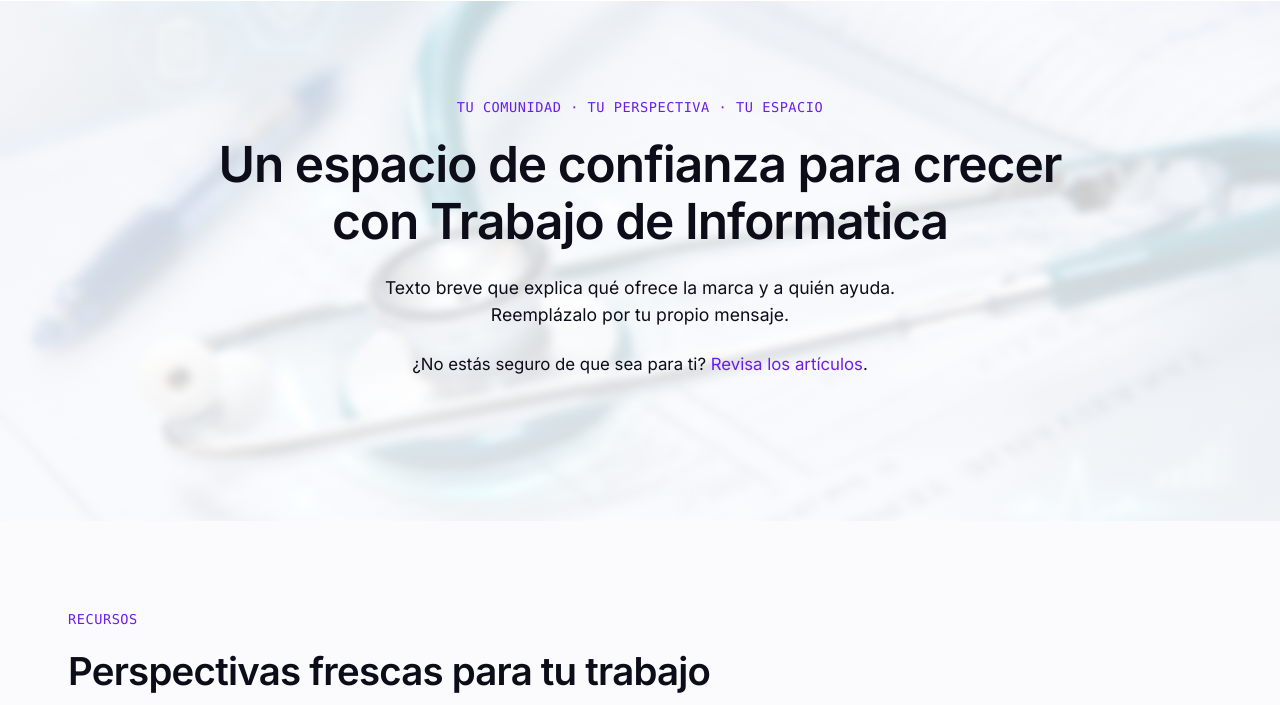
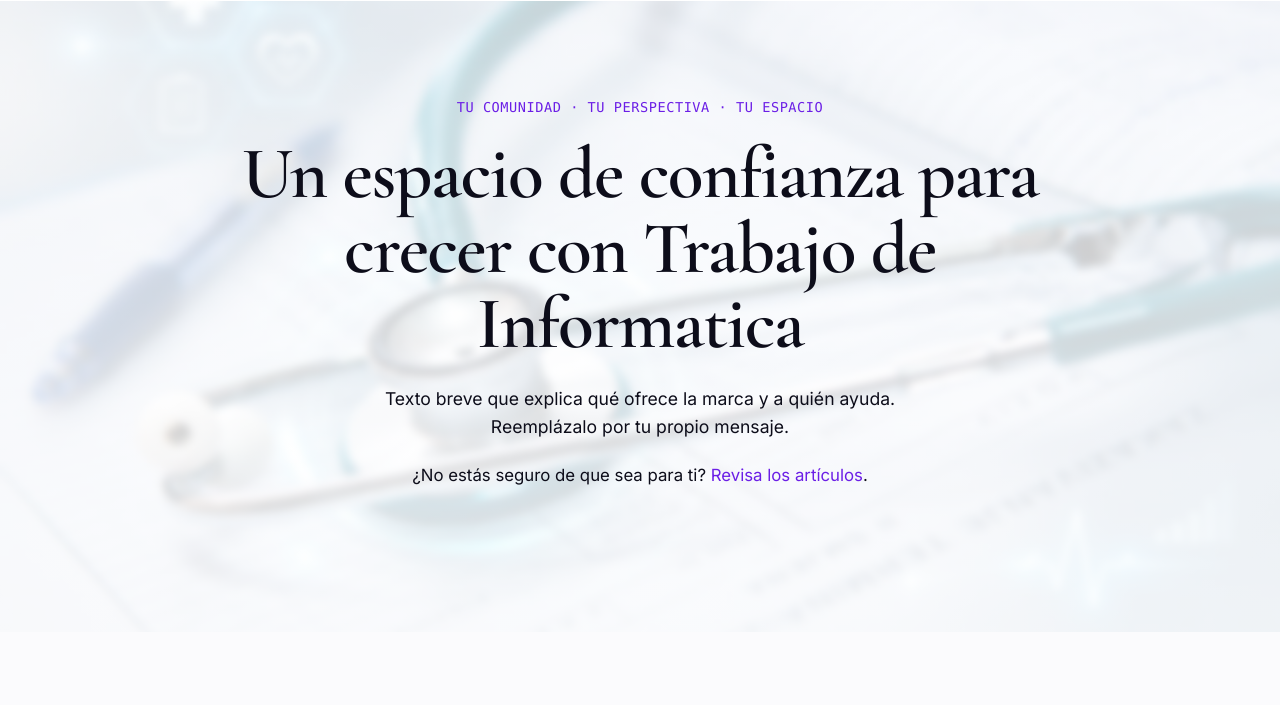
Before and after one commit to Caligraficos/trabajodeinformatica, a plain HTML site: page index.html in a window 1280 px wide. Shown: the part 75-780 px from the top of the page. Drawn offline with nearby package versions, Linux system fonts and the light colour scheme.

Commit message:
Aplicar tipografía serif al título de la portada
Co-Authored-By: Claude Haiku 5.5 <noreply@anthropic.com>
Claude-Session: https://claude.ai/code/session_01CHAd5Cc3D4ekA8c3wD2be4

```diff
--- a/styles.css
+++ b/styles.css
@@ -67,7 +67,8 @@ nav a:hover { text-decoration: none; color: var(--purple); }
 }
 .hero > .container { position: relative; z-index: 1; }
 .hero h1 {
-  font-size: clamp(2.1rem, 4vw, 3.1rem); line-height: 1.15;
+  font-family: "Cormorant Garamond", Georgia, serif;
+  font-size: clamp(2.8rem, 6vw, 4.6rem); line-height: 1.02;
   letter-spacing: -0.02em; font-weight: 600; margin: 0 auto 24px; max-width: 900px;
 }
 .hero p.lead { font-size: 1.1rem; color: var(--text); margin: 0 auto 22px; max-width: 620px; }
```
